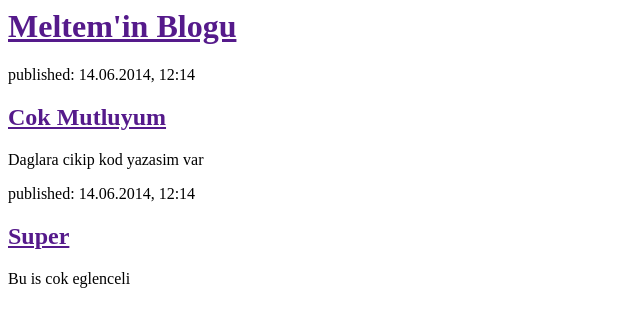
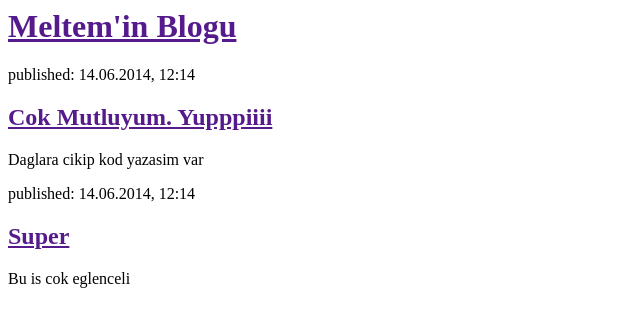
Before and after one commit to metlem/my-first-blog, a Django app: page / in a window 1280 px wide. Shown: the top 327 px of the page, without its empty margins (0-640 px from the left). Run offline with Django 3.2, Linux system fonts and the light colour scheme.

Commit message:
HTML Degisikligi

```diff
--- a/blog/templates/blog/post_list.html
+++ b/blog/templates/blog/post_list.html
@@ -9,7 +9,7 @@
 
         <div>
             <p>published: 14.06.2014, 12:14</p>
-            <h2><a href="">Cok Mutluyum</a></h2>
+            <h2><a href="">Cok Mutluyum. Yupppiiii</a></h2>
             <p>Daglara cikip kod yazasim var</p>
         </div>
 
```
